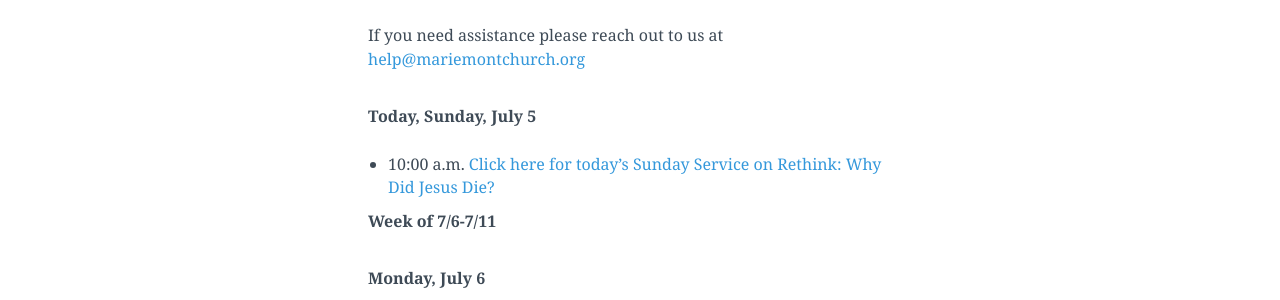
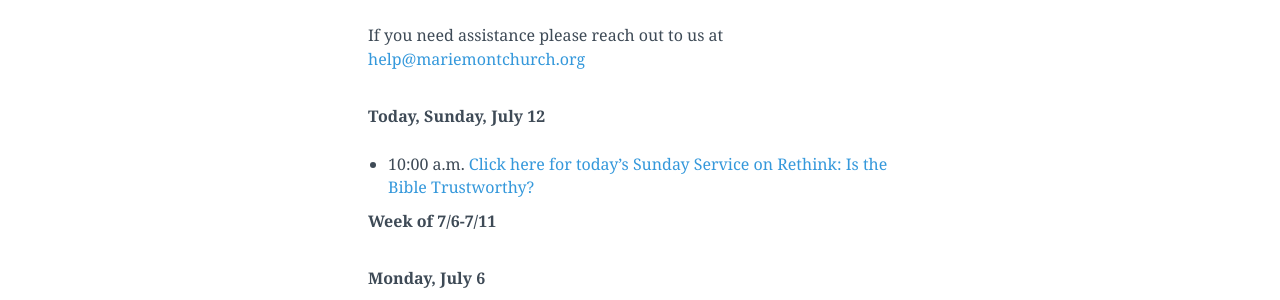
Before and after one commit to lukemoderwell/mariemont, a Jekyll site: the page built from updates.markdown, in a window 1280 px wide and 900 px high. Shown: the part 312-612 px from the top of the window. Built offline with Jekyll 4.4.1, drawn with Linux system fonts in a browser that asks for light colours; nearby versions of some CDN libraries.

Commit message:
Updated Updates

```diff
--- a/updates.markdown
+++ b/updates.markdown
@@ -16,9 +16,9 @@ If you are new to our online church community, we would love to pray for you and
 
 If you need assistance please reach out to us at [help@mariemontchurch.org](http://help@mariemontchurch.org)
 
-**Today, Sunday, July 5**
+**Today, Sunday, July 12**
 
-* 10:00 a.m. [Click here for today's Sunday Service on Rethink: Why Did Jesus Die?](https://youtu.be/7iaECrFiw0c)
+* 10:00 a.m. [Click here for today's Sunday Service on Rethink: Is the Bible Trustworthy?](https://youtu.be/QdnEq7H3TJA)
 
 **Week of 7/6-7/11**
 
```
